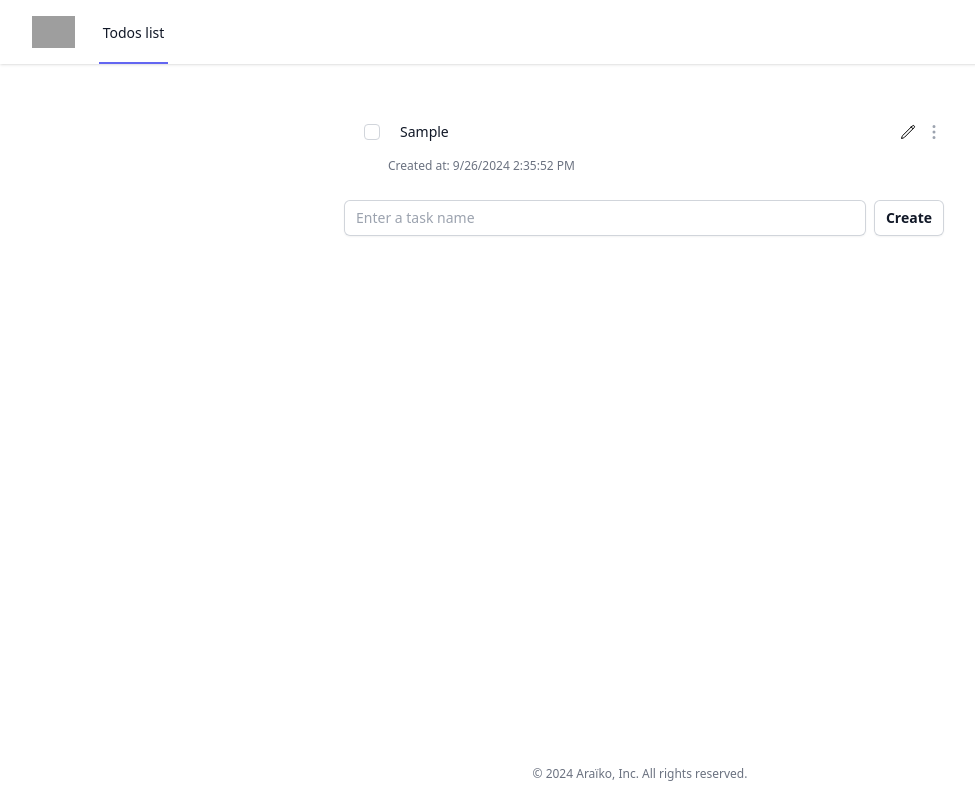
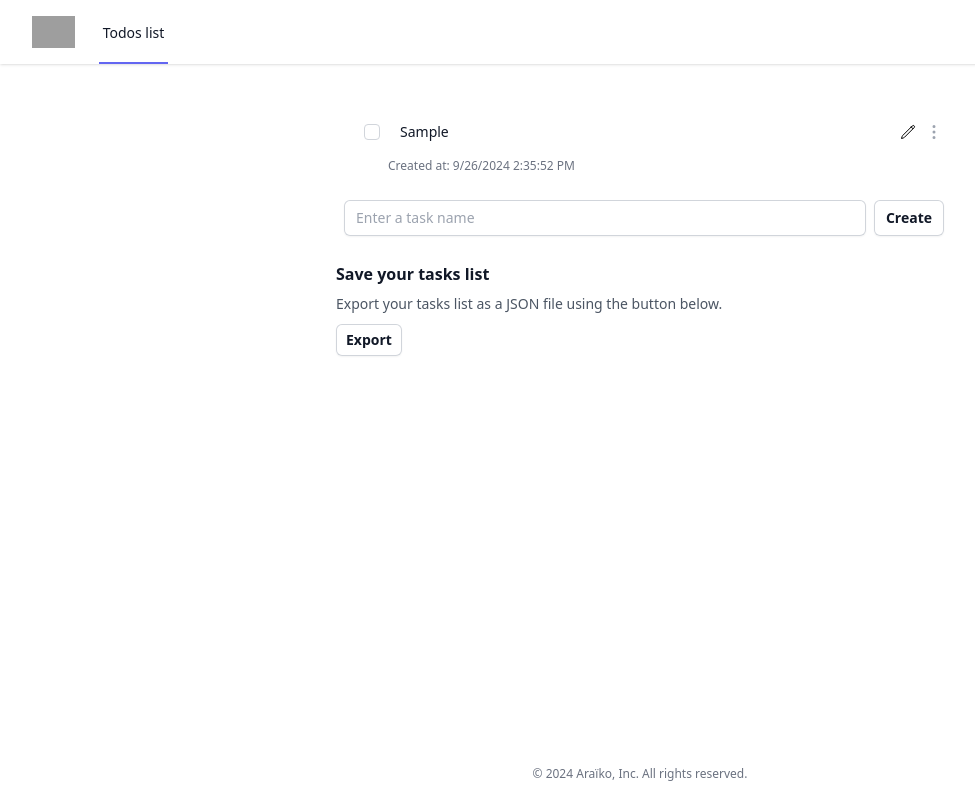
Before and after one commit to RomainMazB/araiko-todo-app, a Vue app: page / in a window 1280 px wide. Both pictures are taken after typing "Sample" into the empty fields and a click on the button "Create". Shown: the whole page, without its empty margins (0-975 px from the left). Built offline with nearby package versions, Linux system fonts and the light colour scheme; grey boxes are pictures that could not be loaded.

Commit message:
Handle export feature

```diff
--- a/src/App.vue
+++ b/src/App.vue
@@ -7,6 +7,7 @@ import TaskList from '@/components/TaskList.vue'
 import Task from '@/components/Task.vue'
 import Importer from '@/components/Importer.vue'
 import {newTask} from '@/helpers'
+import Exporter from '@/components/Exporter.vue'
 
 const tasks = reactive<Task[]>([])
 
@@ -44,6 +45,8 @@ const noTasksYet = computed(() => tasks.length === 0)
       <CreateTask @create="addTask" :can-abort="false"/>
 
       <Importer v-if="noTasksYet" @tasksImported="importTasks"/>
+
+      <Exporter v-else :tasks="tasks"/>
     </main>
 
     <Footer/>
--- /dev/null
+++ b/src/components/Exporter.vue
@@ -0,0 +1,29 @@
+<script setup lang="ts">
+import {useTemplateRef} from 'vue'
+
+interface Props {
+  tasks: Tasks[]
+}
+
+const props = defineProps<Props>()
+
+const downloadLink = useTemplateRef<HTMLAnchorElement>('downloadLink')
+
+function exportTasks(files: FileList) {
+  const tasksAsText = JSON.stringify(props.tasks, undefined, 2)
+
+  downloadLink.value.href = 'data:application/json;charset=utf-8,' + encodeURIComponent(tasksAsText);
+  downloadLink.value.click()
+}
+</script>
+
+<template>
+  <h2 class="text-base font-semibold leading-7 text-gray-900">Save your tasks list</h2>
+  <p class="mt-1 max-w-2xl text-sm leading-6 text-gray-600">Export your tasks list as a JSON file using the button below.</p>
+  <button @click="exportTasks"
+          class="mt-2 rounded-md bg-white px-2.5 py-1.5 text-sm font-semibold text-gray-900 shadow-sm ring-1 ring-inset ring-gray-300 hover:bg-gray-50"
+  >
+    Export
+  </button>
+  <a class="hidden" ref="downloadLink" download="tasks.json"></a>
+</template>
```
